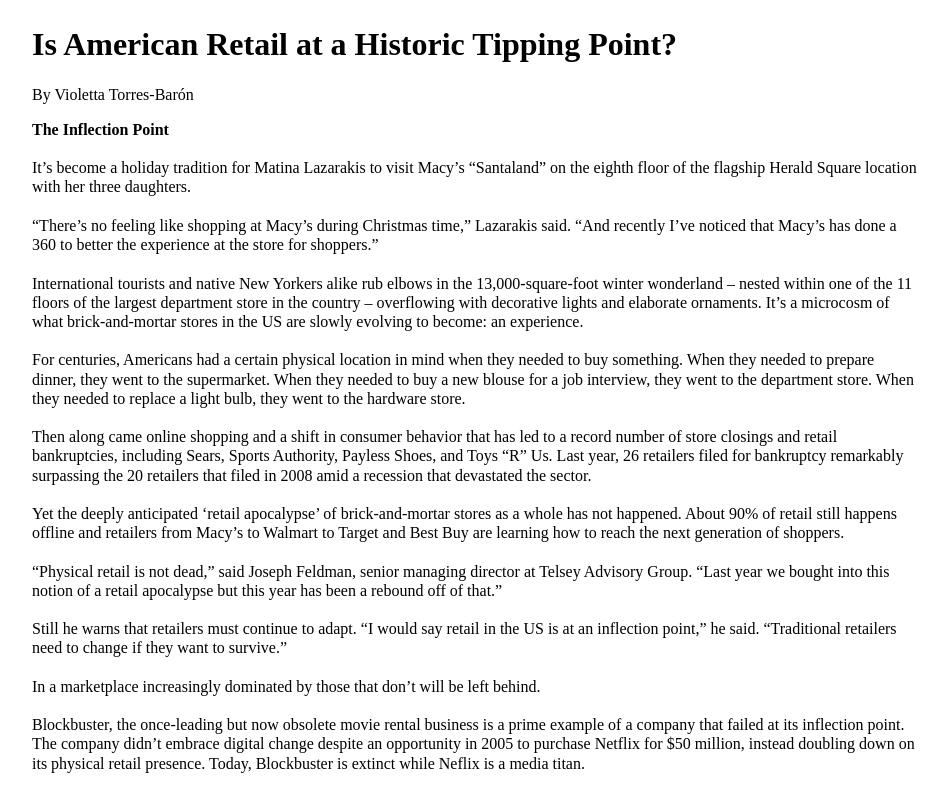
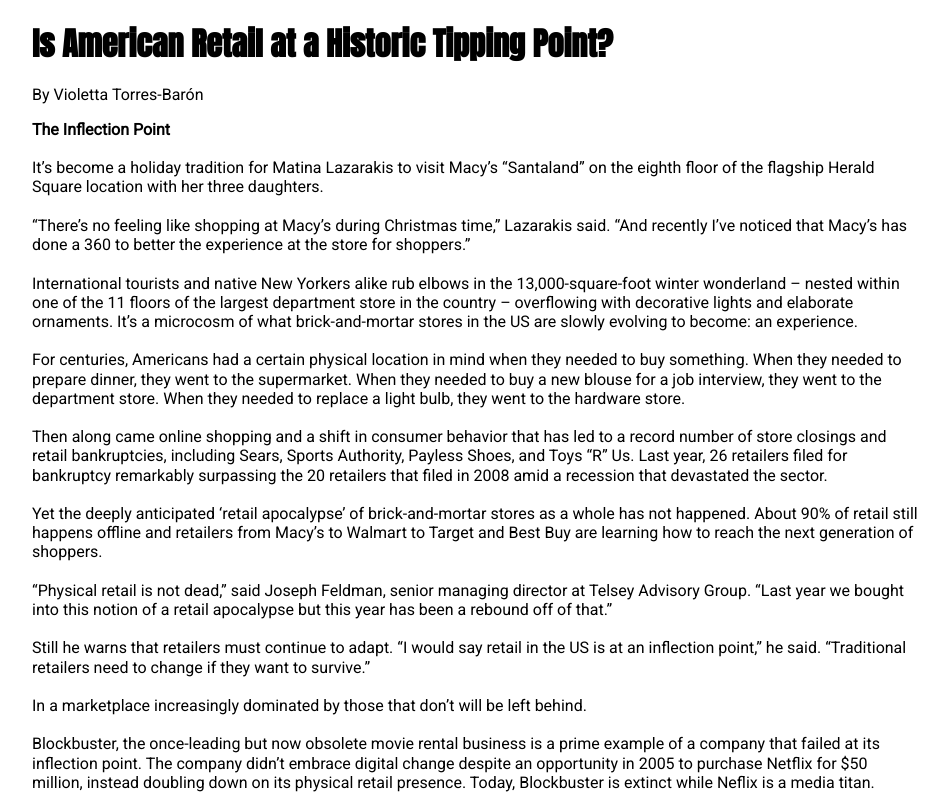
Before and after one commit to vtb91/capstone, a plain HTML site: page index.html in a window 1280 px wide. Shown: the top 794 px of the page, without its empty margins (163-1111 px from the left). Drawn offline with nearby package versions, Linux system fonts and the light colour scheme; some packages are replaced by stand-ins of ours.

Commit message:
Update style.css

```diff
--- a/style.css
+++ b/style.css
@@ -17,6 +17,11 @@ You will find this is far easier than the opposite task of using CSS to cram you
 html, body {
     /* Sets default font-size to 16px, ensuring 1em = 16px; */
     font-size: 16px;
+    font-family: 'Roboto', sans-serif;
+}
+
+h1 {
+  font-family: 'Anton', sans-serif;
 }
 
 p {
```
